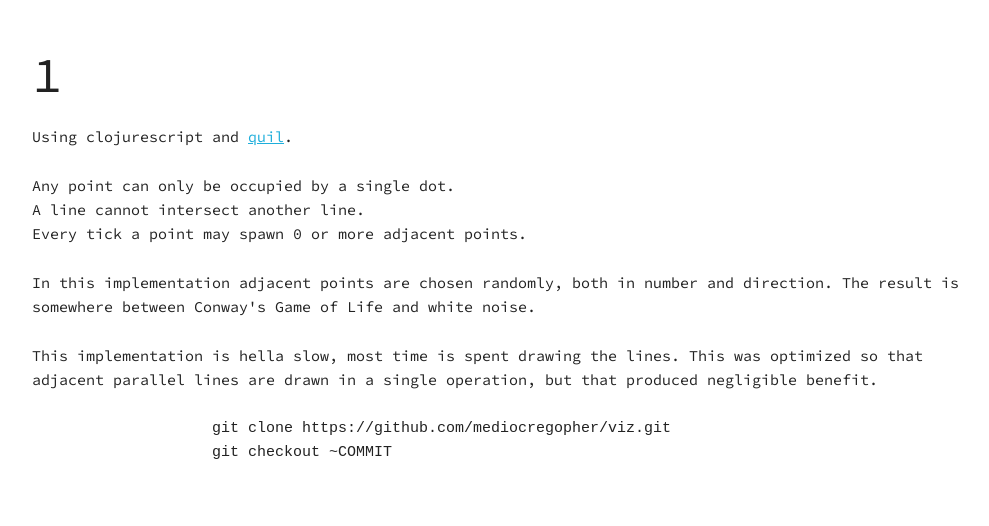
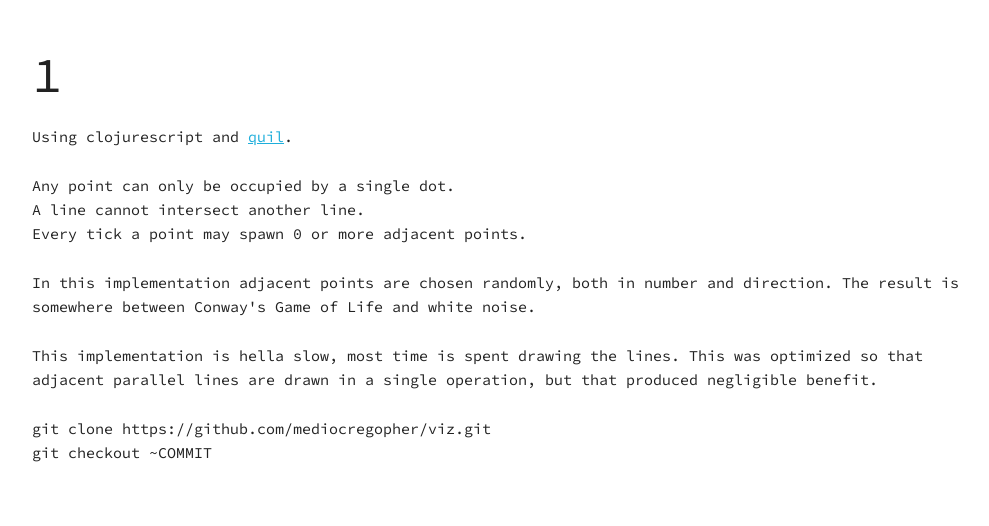
Before and after one commit to mediocregopher/viz, a plain HTML site: page index.html in a window 1280 px wide. Shown: the part 221-747 px from the top of the page, without its empty margins (128-1117 px from the left). Drawn offline with Linux system fonts and the light colour scheme; a script that the page names is missing.

Commit message:
slightly modify index page to not use pre tag, and add RELEASE tpl param

```diff
--- a/index.html
+++ b/index.html
@@ -1,7 +1,7 @@
 <!DOCTYPE html>
 <html>
     <head>
-        <title>viz</title>
+        <title>viz (~RELEASE)</title>
 
         <link href="https://fonts.googleapis.com/css?family=Source+Code+Pro" rel="stylesheet">
         <link rel="stylesheet" href="css/normalize.css">
@@ -47,10 +47,10 @@
 
                     <!-- (#_#) -->
 
-                    <pre>
-                    git clone https://github.com/mediocregopher/viz.git
+                    <p>
+                    git clone https://github.com/mediocregopher/viz.git</br>
                     git checkout ~COMMIT
-                    </pre>
+                    </p>
                 </div>
             </div>
     </body>
```
Also changed, not shown: 1 other file.
